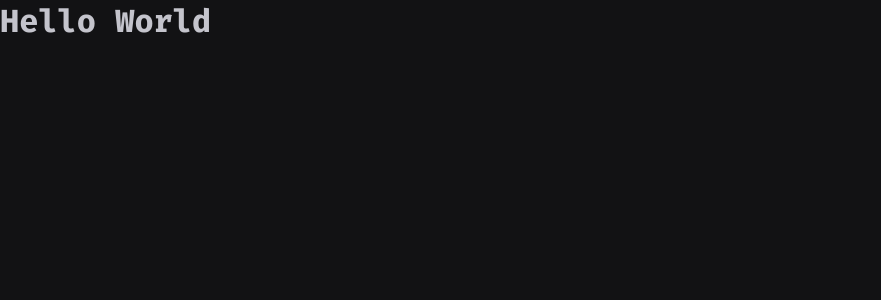
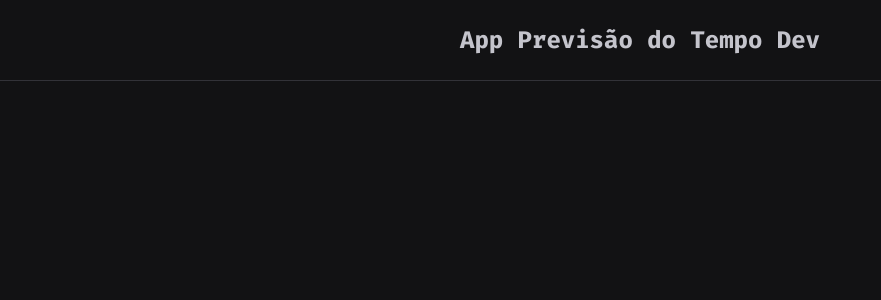
Before and after one commit to jonasborges93/DevClub-PrevisaoDoTempo, a React (Vite) app: page / in a window 1280 px wide. Shown: the top 300 px of the page, without its empty margins (0-881 px from the left). Built offline with nearby package versions, Linux system fonts and the light colour scheme.

Commit message:
feat: Removed SASS from the project

```diff
--- a/package.json
+++ b/package.json
@@ -23,7 +23,6 @@
     "eslint-plugin-react-hooks": "^5.1.0-rc.0",
     "eslint-plugin-react-refresh": "^0.4.9",
     "globals": "^15.9.0",
-    "sass-embedded": "^1.79.3",
     "vite": "^5.4.1"
   }
 }
--- a/src/App.jsx
+++ b/src/App.jsx
@@ -1,11 +1,12 @@
 
-import './App.scss'
+import './App.css'
+import Header from './components/Header'
 
 function App() {
 
   return (
     <>
-      <h1>Hello World</h1>
+      <Header />
     </>
   )
 }
--- /dev/null
+++ b/src/components/Header/index.jsx
@@ -0,0 +1,16 @@
+import './styles.css'
+
+function Header(){
+
+    return(
+        <>
+            <header className="header">
+                <div className="container">
+                    <h1 className="header__title">App Previsão do Tempo Dev</h1>
+                </div>
+            </header>
+        </>
+    )
+}
+
+export default Header
--- /dev/null
+++ b/src/components/Header/styles.css
@@ -0,0 +1,9 @@
+.header{
+    padding: 1.5rem 0;
+    border-bottom: 1px solid var(--gray-600);
+
+    .header__title{
+        font-size: 1.5rem;
+        text-align: center;
+    }
+}
--- /dev/null
+++ b/src/global.css
@@ -0,0 +1,74 @@
+:root{/*
+=== Variables Fonts
+*/
+--font-family:"Fira Code", monospace;
+--font-size:16px;
+/*
+=== End Variables Fonts
+*/
+
+/*
+=== Variables Colors
+*/
+--gray-100: #e1e1e6;
+--gray-300: #c4c4cc;
+--gray-400: #8d8d99;
+--gray-600: #323238;
+--gray-700: #29292e;
+--gray-800: #202024;
+--gray-900: #121214;
+
+--blue-400: #568aff;
+--blue-700: #001eff;
+
+/*
+=== End Variables Colors
+*/
+}
+
+:focus{
+    outline: transparent;
+    box-shadow: 0 0 0 2px var(--blue-700);
+  }
+
+  ::-webkit-scrollbar {
+    width: 8px;
+  }
+
+  ::-webkit-scrollbar-track {
+    background-color: var(--gray-700);
+  }
+
+  ::-webkit-scrollbar-thumb {
+    background-color: var(--gray-400);
+    border-radius: 8px;
+  }
+
+* {
+    margin: 0;
+    padding: 0;
+    box-sizing: border-box;
+}
+
+body{
+    background-color: var(--gray-900);
+    color: var(--gray-300);
+    -webkit-font-smoothing: antialiased;
+}
+
+body,
+input,
+textarea,
+button,
+a{
+    font-family: var(--font-family);
+    font-size: var(--font-size);
+}
+
+.container{
+  max-width: 1240px;
+  margin: 0 auto;
+  width: 100%;
+  padding-left: 1.25rem;
+  padding-right: 1.25rem;
+}
--- a/src/global.scss
+++ /dev/null
@@ -1,65 +0,0 @@
-/*
-=== Variables Fonts
-*/
-$font-family:"Fira Code", monospace;
-$font-size:16px;
-/*
-=== End Variables Fonts
-*/
-
-/*
-=== Variables Colors
-*/
-$gray-100: #e1e1e6;
-$gray-300: #c4c4cc;
-$gray-400: #8d8d99;
-$gray-600: #323238;
-$gray-700: #29292e;
-$gray-800: #202024;
-$gray-900: #121214;
-
-$blue-400: #568aff;
-$blue-700: #001eff;
-
-/*
-=== End Variables Colors
-*/
-
-:focus{
-    outline: transparent;
-    box-shadow: 0 0 0 2px $blue-700;
-  }
-
-  ::-webkit-scrollbar {
-    width: 8px;
-  }
-
-  ::-webkit-scrollbar-track {
-    background-color: $gray-700;
-  }
-
-  ::-webkit-scrollbar-thumb {
-    background-color: $gray-400;
-    border-radius: 8px;
-  }
-
-* {
-    margin: 0;
-    padding: 0;
-    box-sizing: border-box;
-}
-
-body{
-    background-color: $gray-900;
-    color: $gray-300;
-    -webkit-font-smoothing: antialiased;
-}
-
-body,
-input,
-textarea,
-button,
-a{
-    font-family: $font-family;
-    font-size: $font-size;
-}
--- a/src/main.jsx
+++ b/src/main.jsx
@@ -1,7 +1,7 @@
 import { StrictMode } from 'react'
 import { createRoot } from 'react-dom/client'
 import App from './App.jsx'
-import './global.scss'
+import './global.css'
 
 createRoot(document.getElementById('root')).render(
   <StrictMode>
```
Also changed, not shown: src/App.css (added), src/App.scss (deleted), 1 other file (tests, documents, lock files or other folders).
